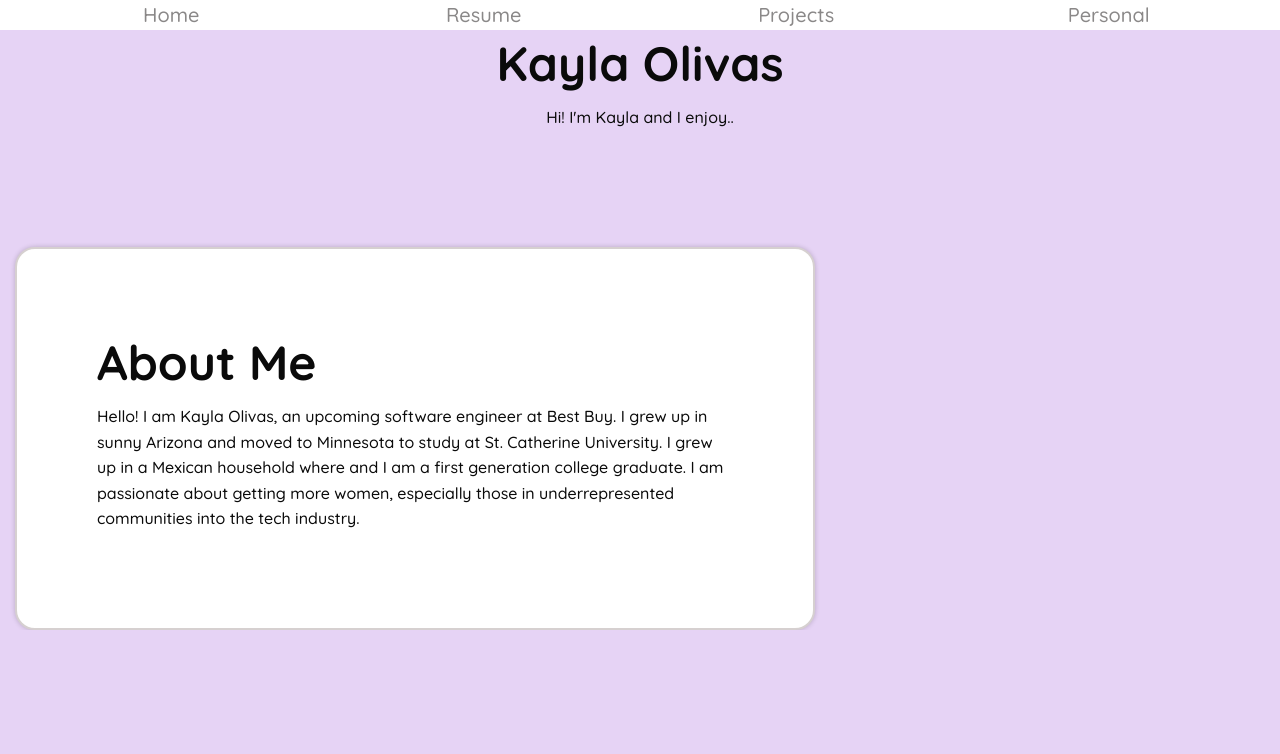
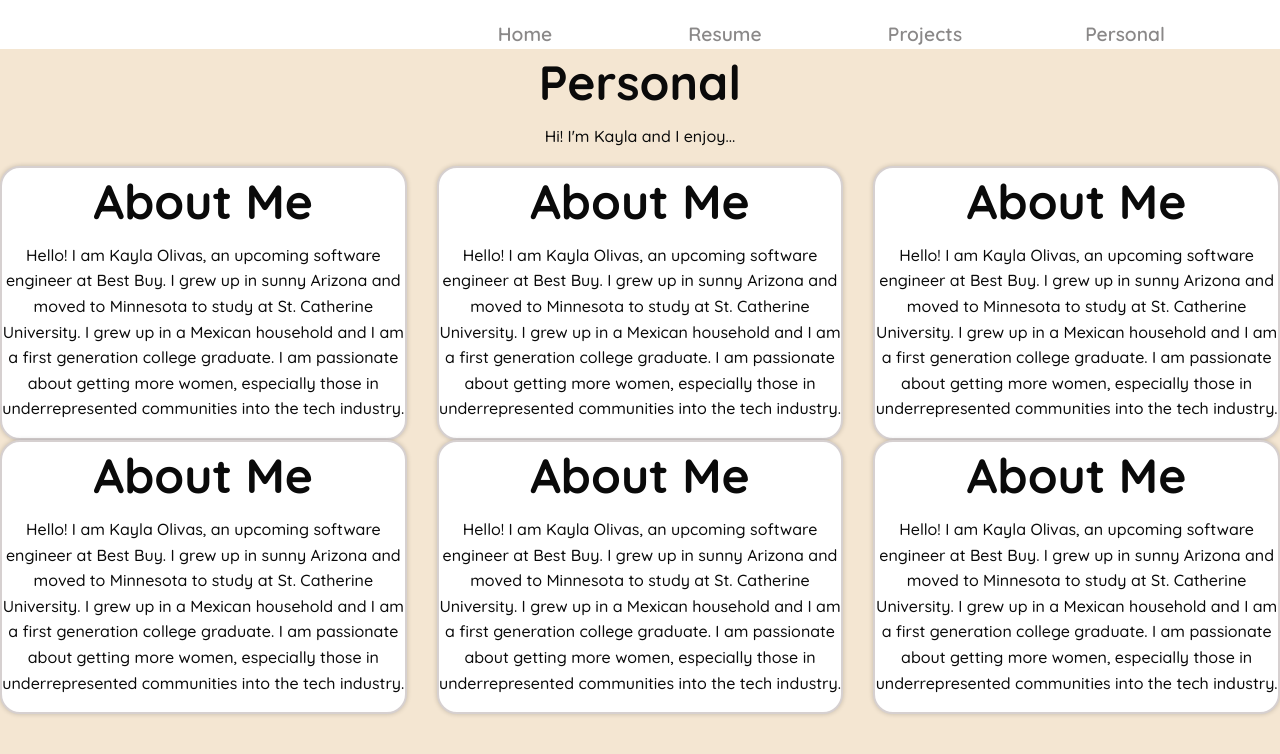
Before and after one commit to kolivas380/kolivas.github.io, a plain HTML site: page personal.html in a window 1280 px wide. Drawn offline with Linux system fonts and the light colour scheme.

Commit message:
Created layout for all pages

```diff
--- a/css/styles.css
+++ b/css/styles.css
@@ -1,13 +1,20 @@
 .topnav a {
-  width: 800px;
+  width: 200px;
   /* margin: 0 auto; */
   text-align: center;
   text-decoration: none;
-  font-size: 20px;
+  font-size: 1.2rem;
   color: #8a8888;
+  position: relative;
+  text-decoration: none;
+  font-weight: 550;
+  transform: 0.3s linear;
 }
 
 .topnav {
+  margin-top: 20px;
+  margin-right: 40px;
+  float: right;
   display: flex;
   justify-content: center; /* Centers items horizontally */
   align-items: center;
@@ -27,13 +34,22 @@
   text-align: center;
   display: block;
   margin: 0 auto;
-  /* width: 50%; */
+  width: 80%;
   /* height: 50 vh; */
   /* width: 400px; /* Sets a fixed width */
-  height: 100vh;
-  width: 100000000px;
-  /* margin: 100px; */
-  margin-top: 10%;
+
+}
+
+ #name-header {
+  margin-top: 50%;
+  color: black;
+  font-size: 5rem;
+  font-weight: bolder;
+}
+
+#name-header span{
+  color:#ccb0cc;
+  text-shadow: 0 0 10px #ccb0cc;
 }
 
 .sidenav a {
@@ -69,7 +85,7 @@
 }
 
 body {
-  background-color: #e6d3f5;
+  background-color: #f4e6d2;
   font-family: "Quicksand", sans-serif;
   font-optical-sizing: auto;
   font-weight: 500;
@@ -130,12 +146,19 @@ body h1 {
 .about-box {
   background-color: white;
   margin-top: 100px;
+  max-width: 80%;
+  margin: 100px auto;
   box-shadow: 0 0 5px rgba(0, 0, 0, 0.2);
   border: 2px solid #d6d0d0; /* 2px solid border with a dark gray color */
   border-radius: 20px; /* Optional: adds rounded corners */
-  position: relative;
-  width: 100vh;
-  padding: 5rem 5rem; /* Optional: adds internal spacing so content doesn't touch the border */
+
+  padding: 1rem; /* Optional: adds internal spacing so content doesn't touch the border */
+}
+
+.about-box h1 {
+  align-content: center;
+  text-align: center;
+  display: block;
 }
 
 .name {
@@ -153,3 +176,12 @@ body h1 {
   height: 100vh;
   max-width: 100rem;
 } */
+
+.personal-card {
+  text-align: center;
+  padding: 1.5 rem;
+   background-color: white;
+    box-shadow: 0 0 5px rgba(0, 0, 0, 0.2);
+  border: 2px solid #d6d0d0; /* 2px solid border with a dark gray color */
+  border-radius: 20px;
+}
--- a/personal.html
+++ b/personal.html
@@ -11,36 +11,13 @@
     <link href="https://fonts.googleapis.com/css2?family=Quicksand:wght@300..700&display=swap" rel="stylesheet">
   </head>
   <body>
-    <div class="off-canvas-wrapper">
-      <!-- Your menu or Off-canvas content goes here -->
-      <div class="off-canvas position-left" id="offCanvas" data-off-canvas>
-        <!-- Close button -->
-        <button
-          class="close-button"
-          aria-label="Close menu"
-          type="button"
-          data-close
-        >
-          <span aria-hidden="true">&times;</span>
-        </button>
+      <!-- Page content -->
+      <div class="off-canvas-content" data-off-canvas-content>
+        <div class="grid-container fluid">
+          <div class="grid-x grid-padding-x">
 
-        <!-- Menu -->
-        <ul class="vertical menu">
-          <li><a href="#">Foundation</a></li>
-          <li><a href="#">Dot</a></li>
-          <li><a href="#">ZURB</a></li>
-          <li><a href="#">Com</a></li>
-          <li><a href="#">Slash</a></li>
-          <li><a href="#">Sites</a></li>
-        </ul>
-      </div>
-      <!-- Your page content lives here -->
-      <div class="off-canvas-content" data-off-canvas-content>
-        <!-- main content within a `grid-container` -->
-        <div class="grid-container fluid">
-          <!-- `grid-x` represents a row -->
-          <div class="grid-x grid-padding-x">
-            <div class="cell small-12 large-12" style="background-color: white">
+            <!-- Top navigation -->
+            <div class="cell small-12 large-12" style="background-color: white;">
               <div class="topnav">
                 <a href="index.html">Home</a>
                 <a href="resume.html">Resume</a>
@@ -48,40 +25,96 @@
                 <a href="personal.html">Personal</a>
               </div>
             </div>
-            <!-- <div
-              class="cell small-6 large-6"style="background-color: white">
-              <img
-                class="headshot"
-                src="Headshot with background updated.png"
-              /> -->
+
+            <!-- Personal intro -->
+            <div class="cell small-12">
               <div class="name">
-                <h1>Kayla Olivas</h1>
-                <p>Hi! I'm Kayla and I enjoy..</p>
+                <h1>Personal</h1>
+                <p>Hi! I'm Kayla and I enjoy...</p>
               </div>
             </div>
-            <div class="cell small-12 large-12 about-box">
-              <!-- <div class="cell small-6 large-6 about-box"> -->
+
+            <!-- Responsive 3x1 cards -->
+            <div class="grid-x grid-padding-x small-up-1 large-up-3">
+              <div class="cell">
+                <div class="personal-card">
                   <h1>About Me</h1>
                   <p>
-                  Hello! I am Kayla Olivas, an upcoming software engineer at
-                  Best Buy. I grew up in sunny Arizona and moved to Minnesota to
-                  study at St. Catherine University. I grew up in a Mexican
-                  household where and I am a first generation college graduate.
-                  I am passionate about getting more women, especially those in
-                  underrepresented communities into the tech industry.
+                    Hello! I am Kayla Olivas, an upcoming software engineer at Best Buy.
+                    I grew up in sunny Arizona and moved to Minnesota to study at St. Catherine University.
+                    I grew up in a Mexican household and I am a first generation college graduate.
+                    I am passionate about getting more women, especially those in underrepresented communities into the tech industry.
                   </p>
                 </div>
               </div>
+              <div class="cell">
+                <div class="personal-card">
+                  <h1>About Me</h1>
+                  <p>
+                    Hello! I am Kayla Olivas, an upcoming software engineer at Best Buy.
+                    I grew up in sunny Arizona and moved to Minnesota to study at St. Catherine University.
+                    I grew up in a Mexican household and I am a first generation college graduate.
+                    I am passionate about getting more women, especially those in underrepresented communities into the tech industry.
+                  </p>
                 </div>
               </div>
+              <div class="cell">
+                <div class="personal-card">
+                  <h1>About Me</h1>
+                  <p>
+                    Hello! I am Kayla Olivas, an upcoming software engineer at Best Buy.
+                    I grew up in sunny Arizona and moved to Minnesota to study at St. Catherine University.
+                    I grew up in a Mexican household and I am a first generation college graduate.
+                    I am passionate about getting more women, especially those in underrepresented communities into the tech industry.
+                  </p>
                 </div>
               </div>
+            </div> <!-- End cards row -->
+            <div class="grid-x grid-padding-x small-up-1 large-up-3">
+              <div class="cell">
+                <div class="personal-card">
+                  <h1>About Me</h1>
+                  <p>
+                    Hello! I am Kayla Olivas, an upcoming software engineer at Best Buy.
+                    I grew up in sunny Arizona and moved to Minnesota to study at St. Catherine University.
+                    I grew up in a Mexican household and I am a first generation college graduate.
+                    I am passionate about getting more women, especially those in underrepresented communities into the tech industry.
+                  </p>
+                </div>
+              </div>
+              <div class="cell">
+                <div class="personal-card">
+                  <h1>About Me</h1>
+                  <p>
+                    Hello! I am Kayla Olivas, an upcoming software engineer at Best Buy.
+                    I grew up in sunny Arizona and moved to Minnesota to study at St. Catherine University.
+                    I grew up in a Mexican household and I am a first generation college graduate.
+                    I am passionate about getting more women, especially those in underrepresented communities into the tech industry.
+                  </p>
+                </div>
+              </div>
+              <div class="cell">
+                <div class="personal-card">
+                  <h1>About Me</h1>
+                  <p>
+                    Hello! I am Kayla Olivas, an upcoming software engineer at Best Buy.
+                    I grew up in sunny Arizona and moved to Minnesota to study at St. Catherine University.
+                    I grew up in a Mexican household and I am a first generation college graduate.
+                    I am passionate about getting more women, especially those in underrepresented communities into the tech industry.
+                  </p>
+                </div>
+              </div>
+            </div> <!-- End cards row -->
 
-    <!-- include before closing <body> tag -->
+          </div> <!-- End main grid-x -->
+        </div> <!-- End grid-container -->
+      </div> <!-- End off-canvas-content -->
+    </div> <!-- End off-canvas-wrapper -->
+
     <script src="js/vendor/jquery.js"></script>
     <script src="js/vendor/what-input.js"></script>
     <script src="js/vendor/foundation.js"></script>
-    <script type="application/javascript">
+    <script>
       $(document).foundation();
     </script>
   </body>
```
Also changed, not shown: index.html (+6 -3 lines), projects.html (+3 -2 lines), Untitled design (3).png (added). Lines whose indentation alone changed are shown as unchanged.
